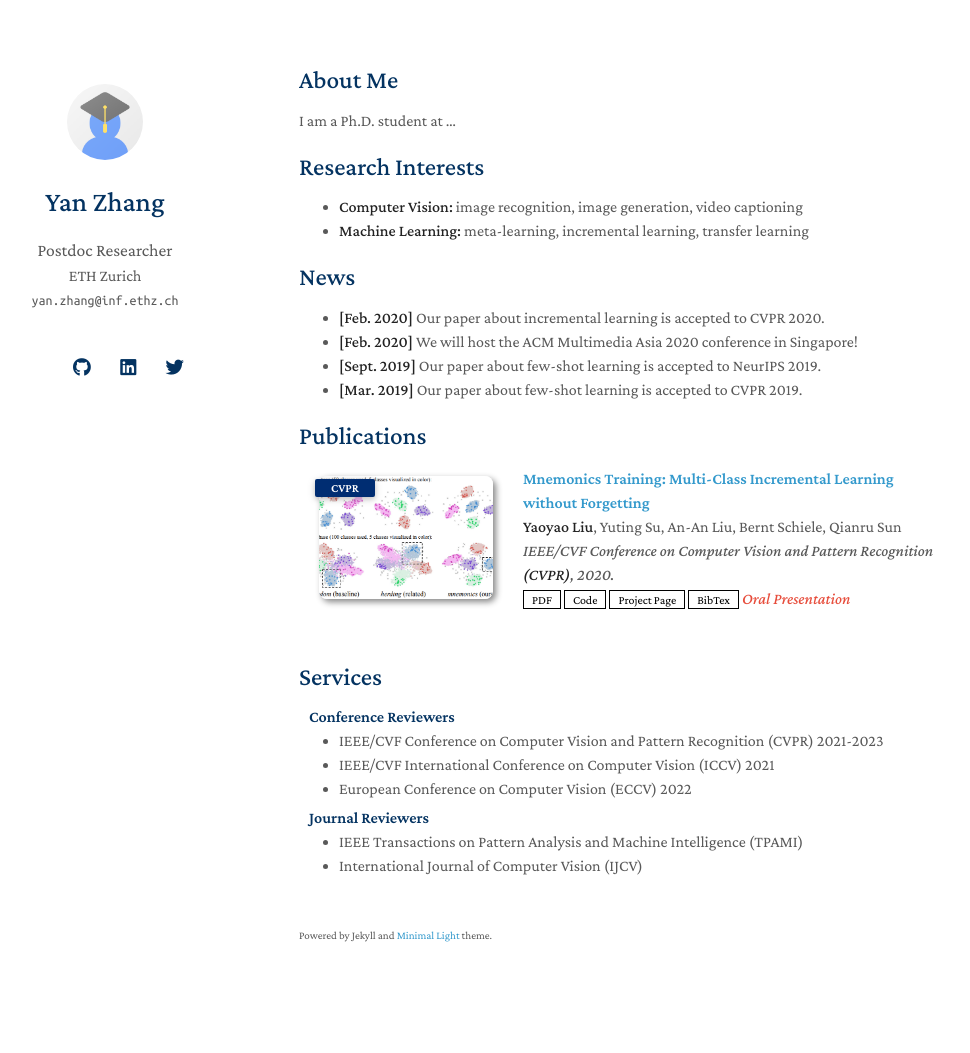
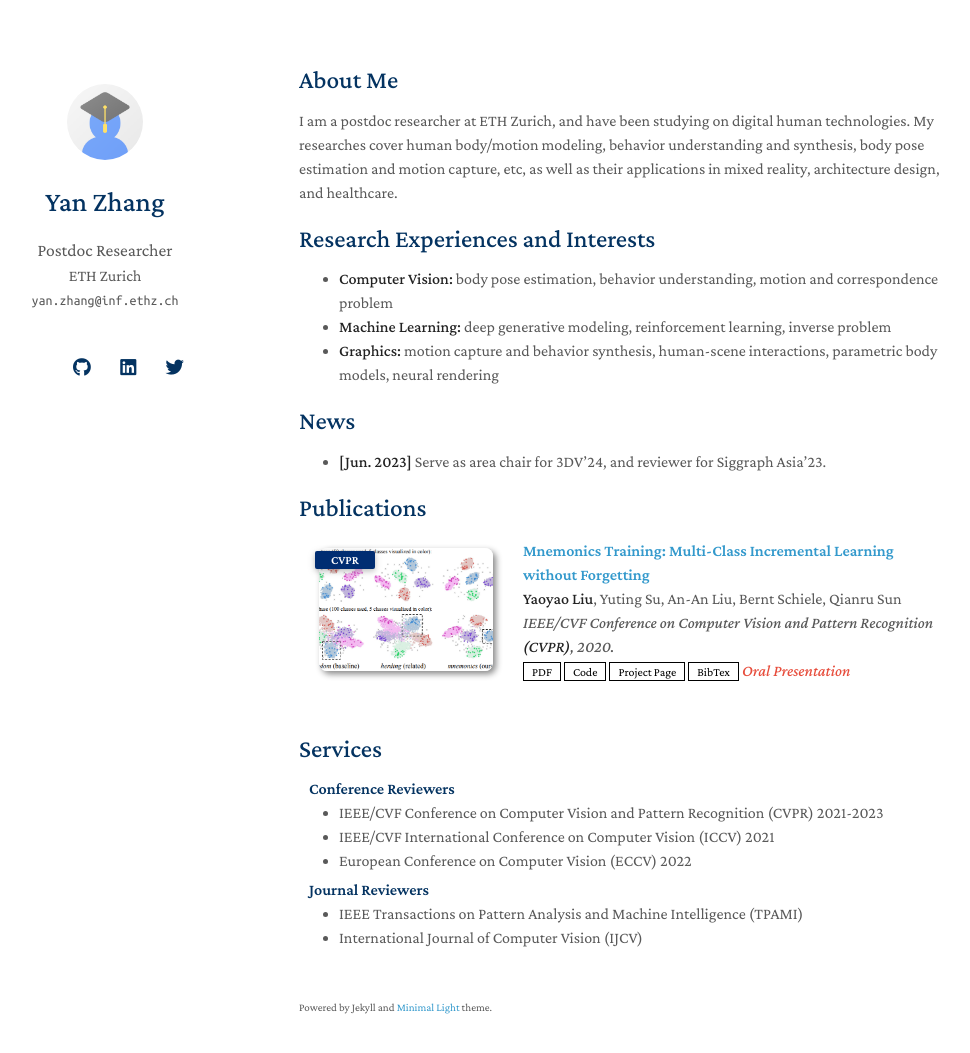
Before and after one commit to yz-cnsdqz/yz-cnsdqz.github.io, a Jekyll site: the page built from index.md, in a window 1280 px wide and 1088 px high. Shown: the top 1053 px of the window, without its empty margins (171-1141 px from the left). Built offline with Jekyll 4.4.1, drawn with Linux system fonts in a browser that asks for light colours; nearby versions of some CDN libraries; a style sheet for code colours, icons or effects is not loaded; our own code applies the rules of GitHub Pages for plain Markdown files.

Commit message:
Update index.md

```diff
--- a/index.md
+++ b/index.md
@@ -2,21 +2,20 @@
 layout: homepage
 ---
 
+
 ## About Me
 
-I am a Ph.D. student at ...
+I am a postdoc researcher at ETH Zurich, and have been studying on digital human technologies. My researches cover human body/motion modeling, behavior understanding and synthesis, body pose estimation and motion capture, etc, as well as their applications in mixed reality, architecture design, and healthcare.
 
-## Research Interests
+## Research Experiences and Interests
 
-- **Computer Vision:** image recognition, image generation, video captioning
-- **Machine Learning:** meta-learning, incremental learning, transfer learning
+- **Computer Vision:** body pose estimation, behavior understanding, motion and correspondence problem
+- **Machine Learning:** deep generative modeling, reinforcement learning, inverse problem
+- **Graphics:** motion capture and behavior synthesis, human-scene interactions, parametric body models, neural rendering
 
 ## News
 
-- **[Feb. 2020]** Our paper about incremental learning is accepted to CVPR 2020.
-- **[Feb. 2020]** We will host the ACM Multimedia Asia 2020 conference in Singapore!
-- **[Sept. 2019]** Our paper about few-shot learning is accepted to NeurIPS 2019.
-- **[Mar. 2019]** Our paper about few-shot learning is accepted to CVPR 2019.
+- **[Jun. 2023]** Serve as area chair for 3DV'24, and reviewer for Siggraph Asia'23.
 
 {% include_relative _includes/publications.md %}
 
```
